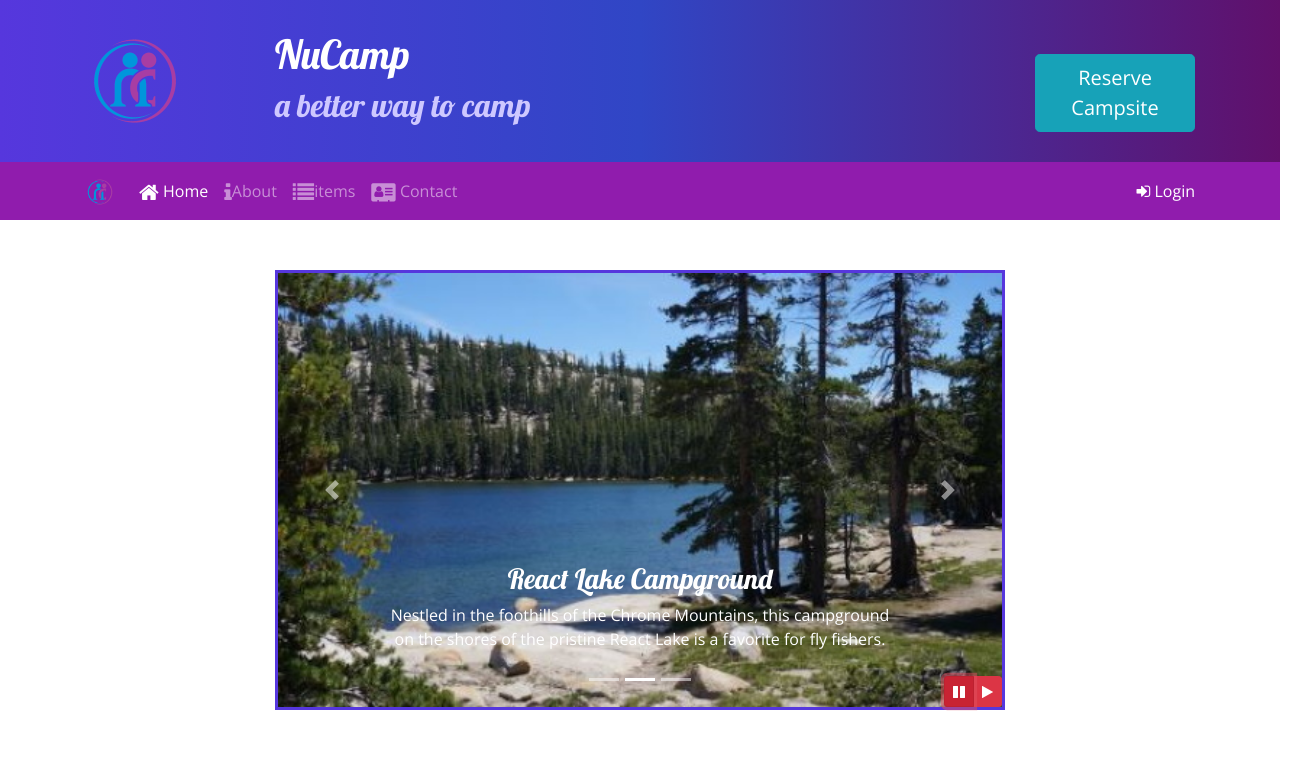
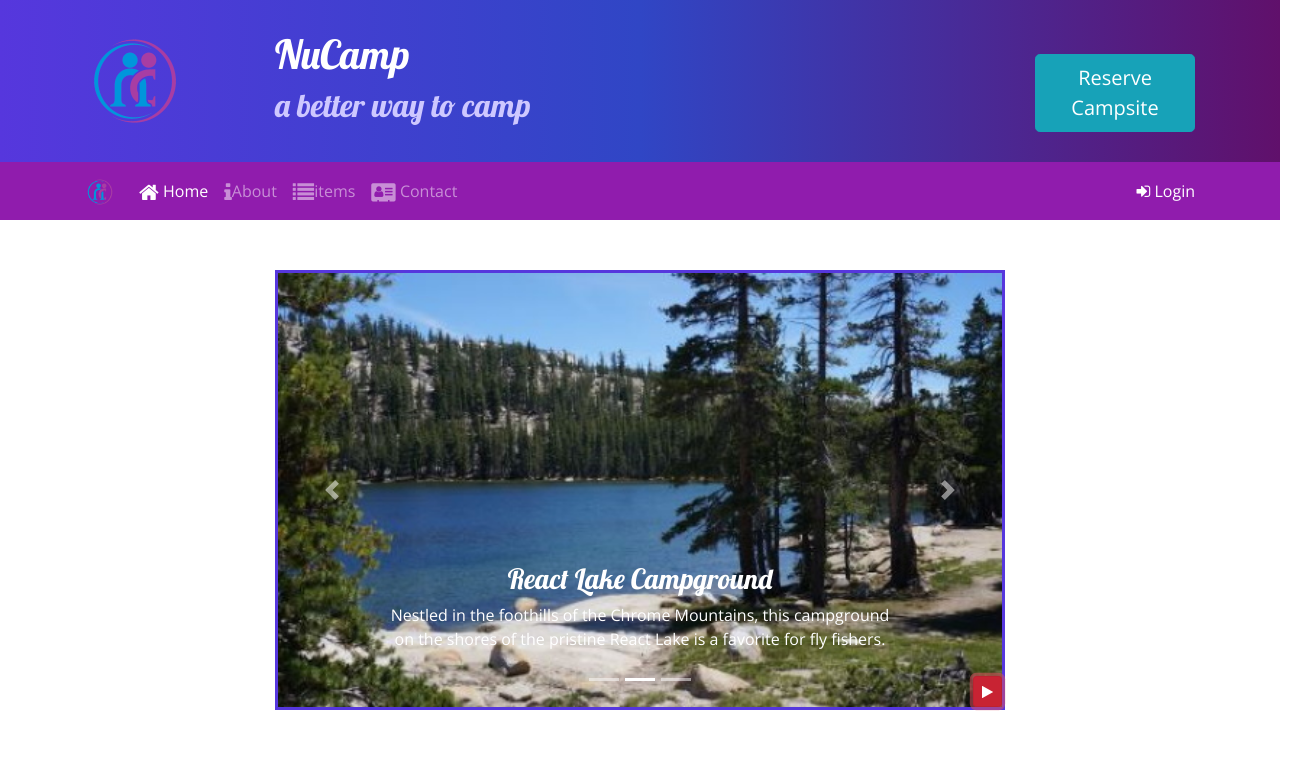
Before and after one commit to hfoah/nucamp-bootstrap, a website: page index.html in a window 1280 px wide. Both pictures are taken after a click on the button 959 px from the left and 691 px from the top of the page. Shown: the top 758 px of the page, 1310 px wide, since content can reach past the window. Drawn offline with nearby package versions, Linux system fonts and the light colour scheme.

Commit message:
Bootstrap and JQuery Part 2

```diff
--- a/index.html
+++ b/index.html
@@ -175,12 +175,9 @@
                         <span class="carousel-control-next-icon"></span>
                         <span class="sr-only">Next</span>
                     </a>
-                <div class="btn-group" id="carouselButton">
-                    <button class="btn btn-danger btn-sm" id="carouselPause">
+
+                    <button class="btn btn-danger btn-sm" id="carouselButton">
                         <i class="fa fa-pause"></i>
-                    </button>
-                    <button class="btn btn-danger btn-sm" id="carouselPlay">
-                        <i class="fa fa-play"></i>
                     </button>
                 </div>
                 </div>
@@ -293,14 +290,19 @@
     <script>
         $(function() {
             $(".carousel").carousel( { interval: 2000 } );
-            $("#carouselPause").click(function(){
-                $(".carousel").carousel("pause");
-            });
-            $("#carouselPlay").click(function(){
-                $(".carousel").carousel("cycle");
+            $("#carouselButton").click(function(){
+                if ($("#carouselButton").children("i").hasClass("fa-pause")) {
+                    $(".carousel").carousel("pause");
+                    $("#carouselButton").children("i").removeClass("fa-pause");
+                    $("#carouselButton").children("i").addClass("fa-play");
+                } else {
+                    $(".carousel").carousel("cycle");
+                    $("#carouselButton").children("i").removeClass("fa-play");
+                    $("#carouselButton").children("i").addClass("fa-pause");
+                }
             });
         });
-    </script
+    </script>
 </body>
 
 </html>
```
